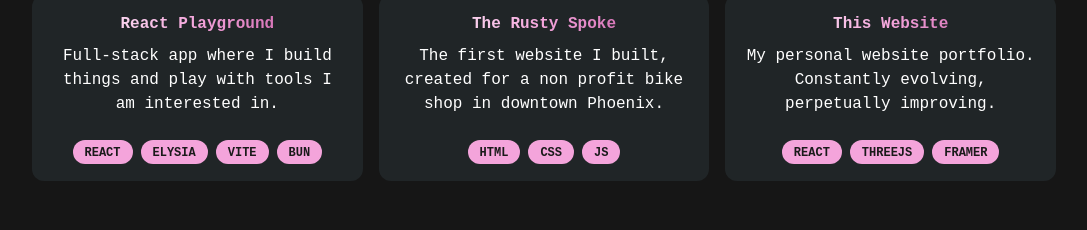
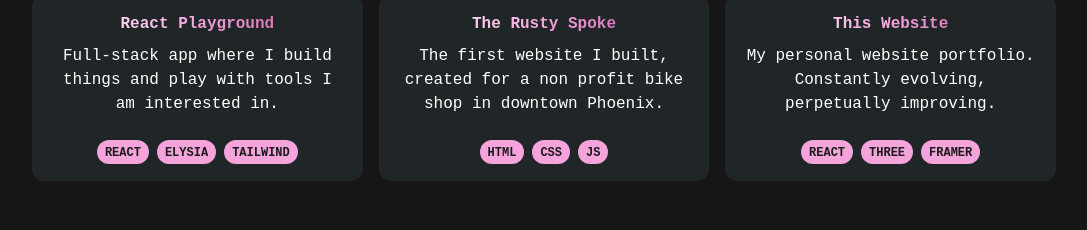
Before and after one commit to FrankieMarie/frankiemarie.me, a React (Vite) app: page / in a window 1280 px wide. Shown: the part 1373-1603 px from the top of the page, without its empty margins (96-1183 px from the left). Built offline with nearby package versions, Linux system fonts and the light colour scheme; a web font is replaced by a local one; what prettier-plugin-tailwindcss would draw is missing.

Commit message:
fix image

```diff
--- a/src/components/Image.tsx
+++ b/src/components/Image.tsx
@@ -1,14 +1,14 @@
 interface Props {
-  webp: string;
+  src: string;
   fallback: string;
   alt?: string;
   className?: string;
 }
 
-export const Image = ({ webp, fallback, alt, className }: Props) => {
+export const Image = ({ src, fallback, alt, className }: Props) => {
   return (
     <picture className={className}>
-      <source srcSet={webp} type="image/webp" />
+      <source srcSet={src} type="image/webp" />
       <source srcSet={fallback} type="image/jpeg" />
       <img className="h-full w-full object-cover" src={fallback} alt={alt} />
     </picture>
--- a/src/components/Tag.tsx
+++ b/src/components/Tag.tsx
@@ -4,7 +4,7 @@ interface Props {
 
 export const Tag = ({ text }: Props) => {
   return (
-    <div className="flex h-6 items-center rounded-full bg-primary px-3">
+    <div className="flex h-6 items-center rounded-full bg-primary px-2">
       <span className="h-4 text-center text-12 font-bold text-background">
         {text}
       </span>
--- a/src/pages/Landing/Hero.tsx
+++ b/src/pages/Landing/Hero.tsx
@@ -28,8 +28,8 @@ export const Hero = ({ scrolled }: Props) => {
         )}
       </section>
       <Image
-        className="absolute left-0 right-0 top-0 -z-10 mx-auto h-screen w-full max-w-[2560px] object-cover text-center opacity-45"
-        webp={hero}
+        className="absolute left-0 right-0 top-0 -z-10 mx-auto h-screen w-full max-w-[2560px] object-cover text-center opacity-40"
+        src={hero}
         fallback={hero}
         alt="Breaking Through the Firmament"
       />
--- a/src/pages/Landing/Projects.tsx
+++ b/src/pages/Landing/Projects.tsx
@@ -1,6 +1,8 @@
 import { SectionHeading } from "src/components/SectionHeading";
 import { ProjectCard } from "src/components/ProjectCard";
 import { ScrollAnchor } from "src/components/ScrollAnchor";
+import { Image } from "src/components/Image";
+import bridge from "src/assets/bridge.jpg";
 
 export const Projects = () => {
   return (
@@ -14,7 +16,7 @@ export const Projects = () => {
             window.open("https://github.com/FrankieMarie/react-playground")
           }
           text="Full-stack app where I build things and play with tools I am interested in."
-          tags={["REACT", "ELYSIA", "VITE", "BUN"]}
+          tags={["REACT", "ELYSIA", "TAILWIND"]}
         />
         <ProjectCard
           title="The Rusty Spoke"
@@ -28,11 +30,13 @@ export const Projects = () => {
             window.open("https://github.com/FrankieMarie/frankiemarie.me")
           }
           text="My personal website portfolio. Constantly evolving, perpetually improving."
-          tags={["REACT", "THREEJS", "FRAMER"]}
+          tags={["REACT", "THREE", "FRAMER"]}
         />
       </div>
 
-      <div className="mx-auto h-[300px] max-w-5xl rounded-xl bg-bridge bg-cover bg-center bg-no-repeat opacity-75 sm:h-[500px]" />
+      <div className="mx-auto max-w-5xl opacity-80">
+        <Image src={bridge} fallback={bridge} />
+      </div>
     </section>
   );
 };
```
